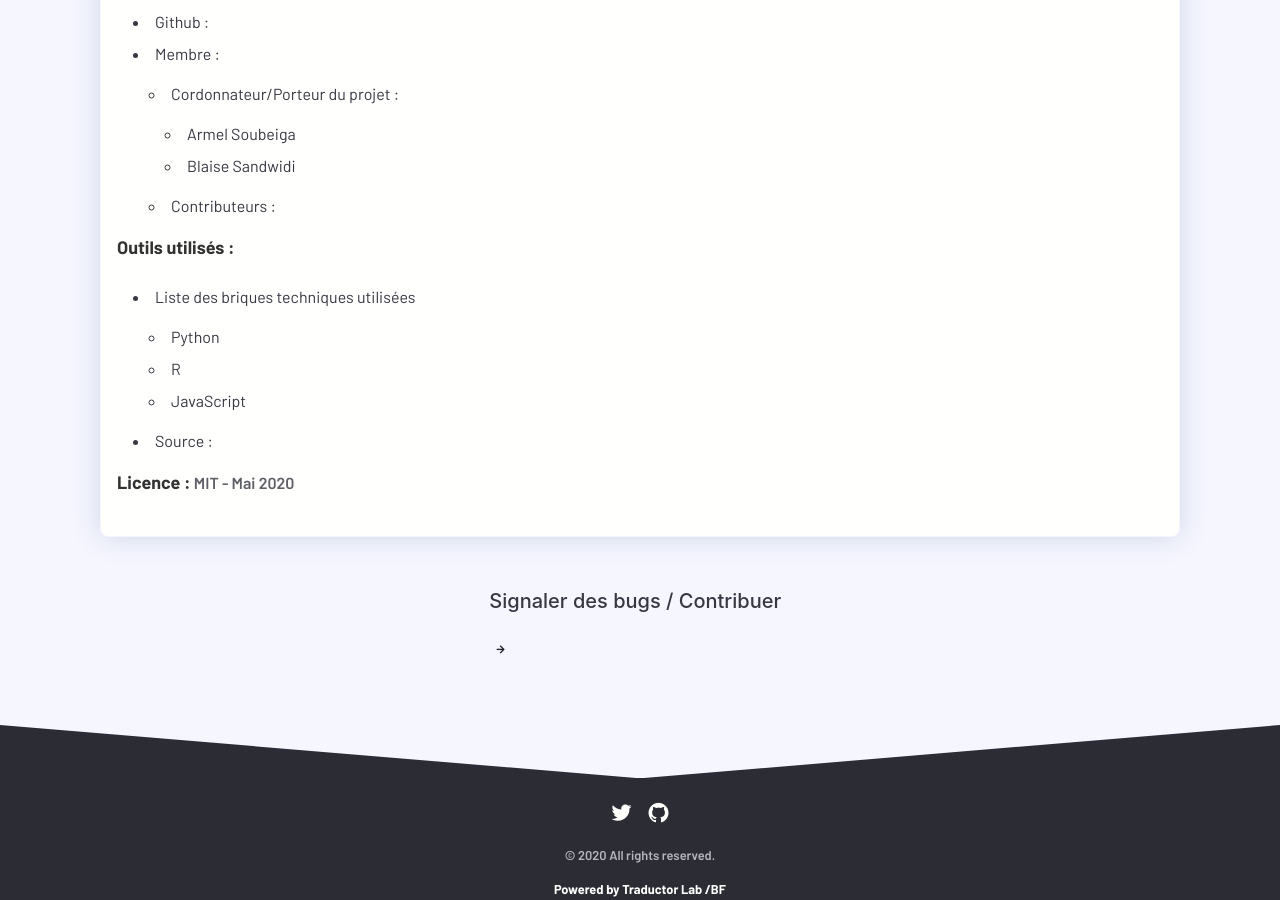
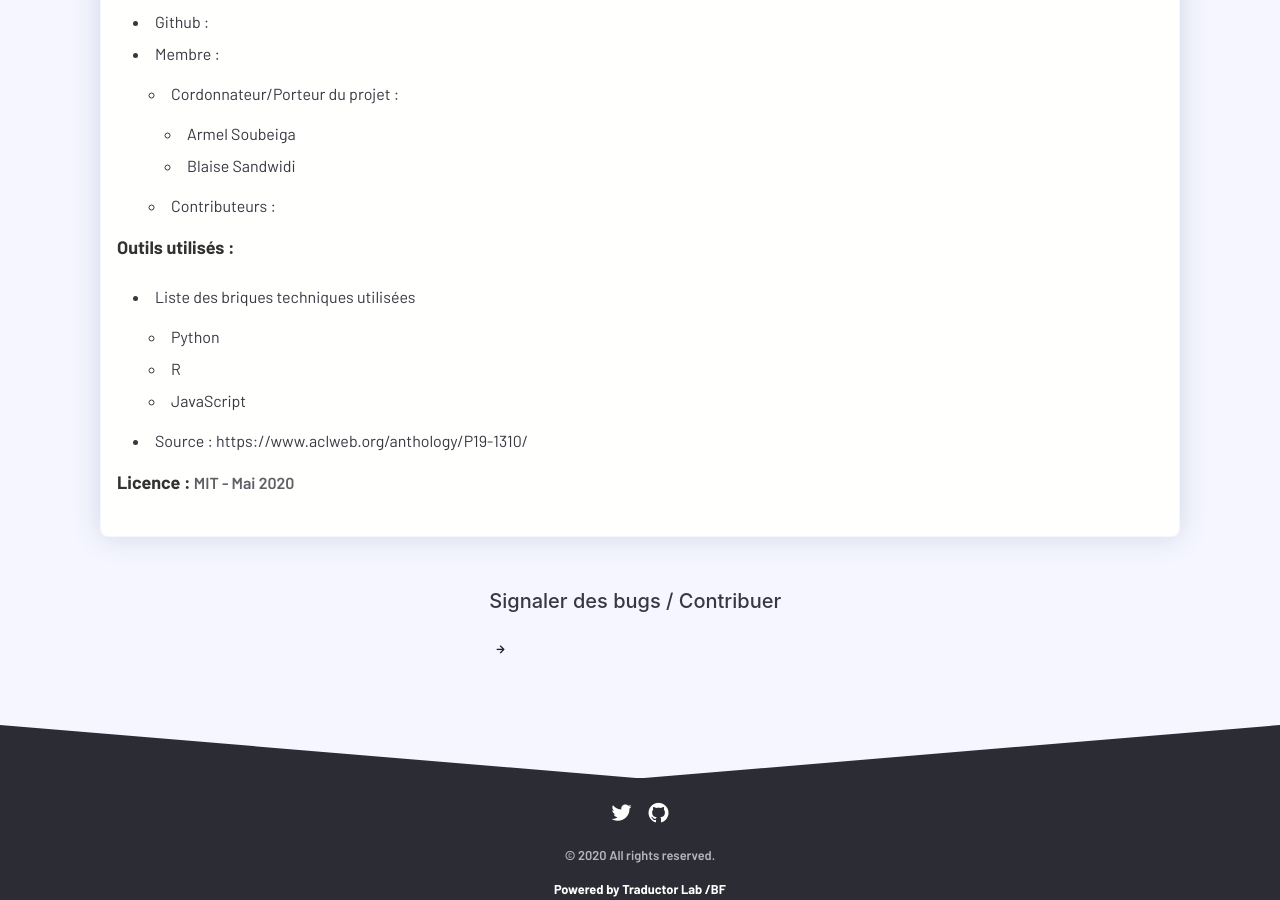
Before and after one commit to traductorlab-bf/traductorlab-bf.github.io, a Jekyll site: the page built from _posts/projet-data-moore-fr/2020-05-26-projet-data-moore-fr.md, in a window 1280 px wide and 900 px high, scrolled down 619 px. Built offline with Jekyll 4.4.1, drawn with Linux system fonts in a browser that asks for light colours; nearby versions of some CDN libraries; comment, search, counter and statistics services are not loaded; some of the changed lines change nothing that is shown.

Commit message:
Update 2020-05-26-projet-data-moore-fr.md

```diff
--- a/_posts/projet-data-moore-fr/2020-05-26-projet-data-moore-fr.md
+++ b/_posts/projet-data-moore-fr/2020-05-26-projet-data-moore-fr.md
@@ -32,6 +32,6 @@ short-description: Projet de collecte de données et de construction de corpus m
     - R
     - JavaScript
 
-- Source  :
+- Source  : https://www.aclweb.org/anthology/P19-1310/
 
 **Licence :** MIT - Mai 2020
```
